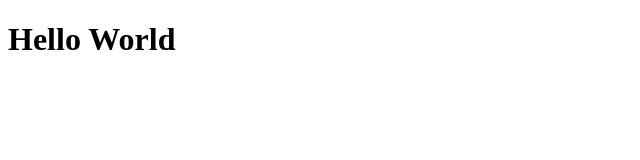
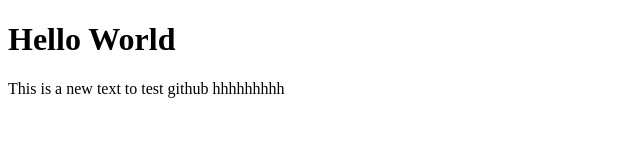
Before and after one commit to ayo43/gigi, a plain HTML site: page index.html in a window 1280 px wide. Shown: the whole page, without its empty margins (0-640 px from the left). Drawn offline with Linux system fonts and the light colour scheme.

Commit message:
New files

```diff
--- a/index.html
+++ b/index.html
@@ -7,4 +7,5 @@
 
 <body>
     <h1>Hello World</h1>
+    <p>This is a new text to test github hhhhhhhhh</p>
 </body>
```
